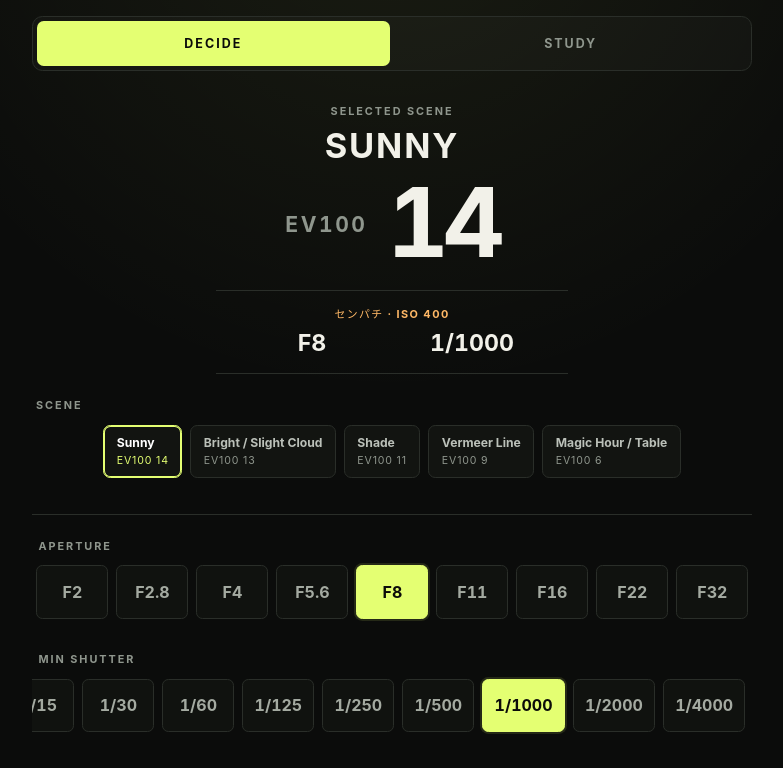
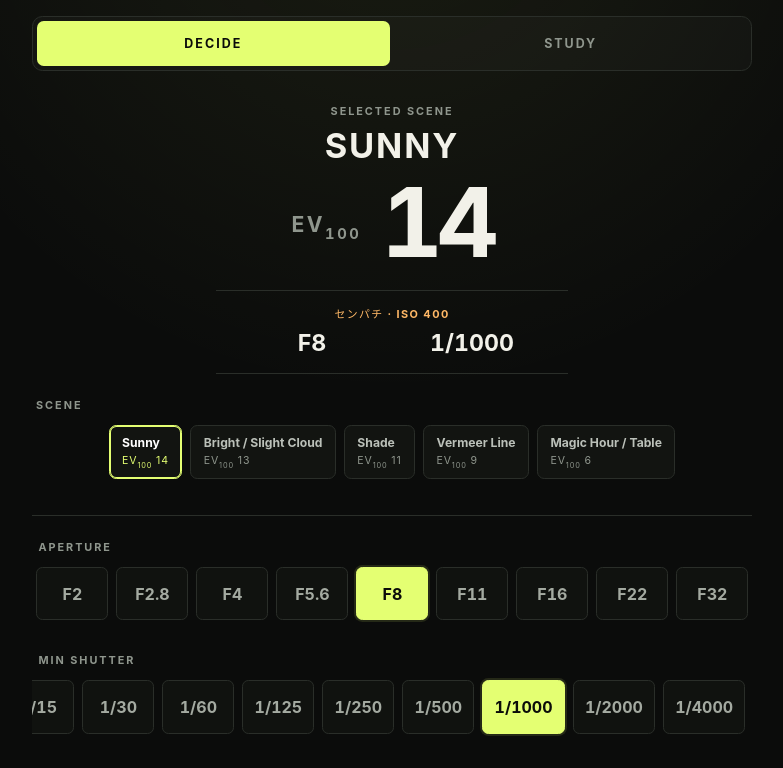
Before and after one commit to marquisladybug/Exposure-Decision-Tool, a React (Vite) app: page / in a window 1280 px wide. Shown: the top 768 px of the page, without its empty margins (248-1031 px from the left). Built offline with nearby package versions, Linux system fonts and the light colour scheme.

Commit message:
Refine EV100 typography

```diff
--- a/src/components/SceneReadout.tsx
+++ b/src/components/SceneReadout.tsx
@@ -9,7 +9,7 @@ export function SceneReadout({ scene }: { scene: Scene }) {
     <header className="scene-readout">
       <p className="eyebrow">SELECTED SCENE</p>
       <h1>{scene.displayName}</h1>
-      <div className="ev-readout"><span>EV100</span> {scene.ev100}</div>
+      <div className="ev-readout"><span>EV<sub className="ev100-sub">100</sub></span> {scene.ev100}</div>
       <div className="anchor-readout">
         <div className="anchor-title">
           {scene.mnemonic ? `${scene.mnemonic} · ` : 'ANCHOR · '}ISO {scene.anchor.iso}
--- a/src/components/SceneSelector.tsx
+++ b/src/components/SceneSelector.tsx
@@ -18,7 +18,7 @@ export function SceneSelector({ scenes, selectedId, onSelect }: Props) {
             onClick={() => onSelect(scene)}
             aria-pressed={scene.id === selectedId}
           >
-            <span>{scene.name}</span><span>EV100 {scene.ev100}</span>
+            <span>{scene.name}</span><span>EV<sub className="ev100-sub">100</sub> {scene.ev100}</span>
           </button>
         ))}
       </div>
--- a/src/components/StudyMatrix.tsx
+++ b/src/components/StudyMatrix.tsx
@@ -18,7 +18,7 @@ export function StudyMatrix({ scene, isoId, onIsoChange }: Props) {
         <div className="study-heading-row">
           <div className="section-label">EXPOSURE MATRIX</div>
           <div className="legend">
-            <span><i className="legend-line" />EV100 {scene.ev100}</span>
+            <span><i className="legend-line" />EV<sub className="ev100-sub">100</sub> {scene.ev100}</span>
             <span><i className="legend-anchor" />ANCHOR</span>
           </div>
         </div>
--- a/src/styles.css
+++ b/src/styles.css
@@ -77,6 +77,13 @@ button:focus-visible {
   font-size: .68rem;
   font-weight: 750;
   letter-spacing: .18em;
+}
+
+.ev100-sub {
+  position: relative;
+  top: .12em;
+  font-size: .7em;
+  line-height: 1;
 }
 
 .scene-readout h1 {
```
